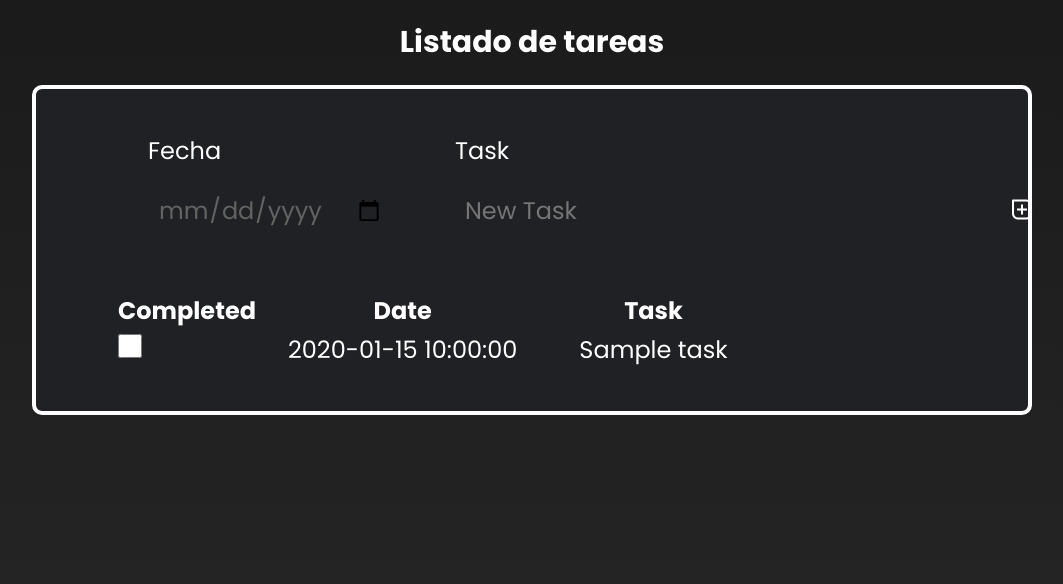
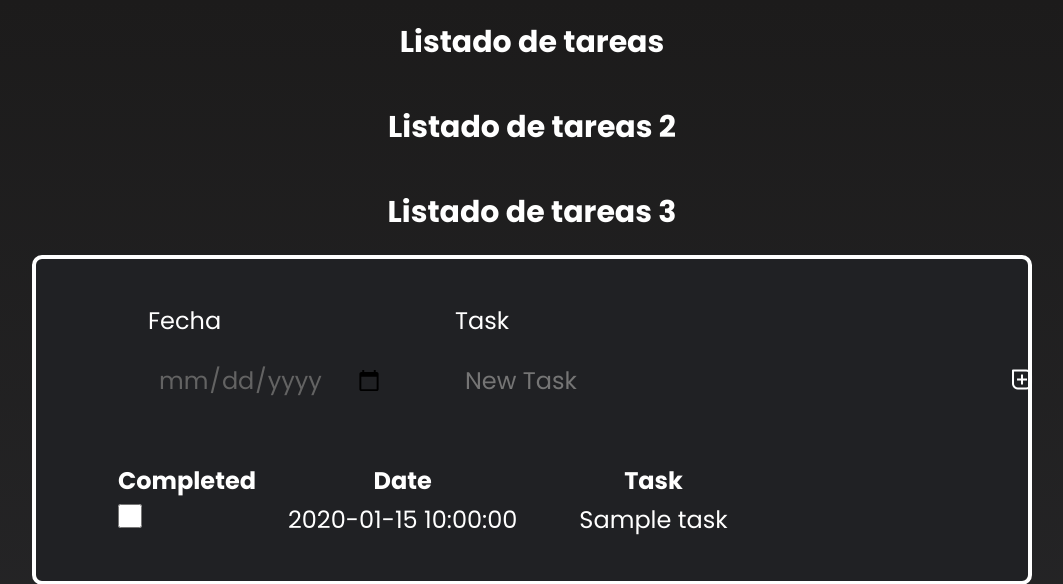
Before and after one commit to Franco4848/to-do, a Flask app: template templates/index.html in a window 1280 px wide. Shown: the top 584 px of the page, without its empty margins (108-1171 px from the left). Run offline with Flask 3, Linux system fonts and the light colour scheme; the template is opened without the code that fills it: most values are stand-ins (such as "Sample title", 1, 10 or a date in 2020); some libraries are stand-ins or nearby versions.

Commit message:
commit de prueba

```diff
--- a/templates/index.html
+++ b/templates/index.html
@@ -18,6 +18,10 @@
         }
     </script>
     <h1>Listado de tareas</h1>
+    <h1>Listado de tareas 2</h1>
+    <h1>Listado de tareas 3</h1>
+
+
 </head>
 <body >
 <div class="global">
```
